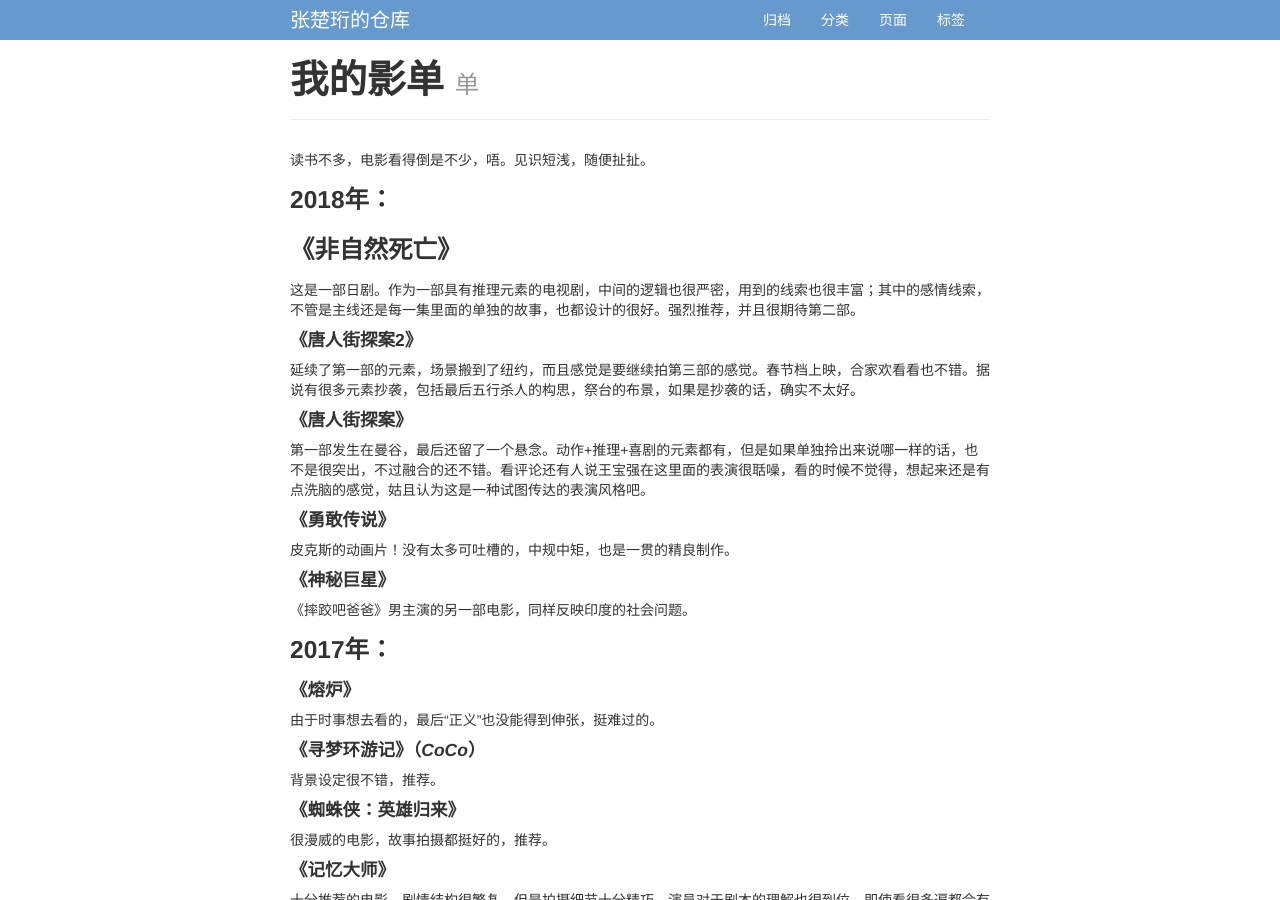
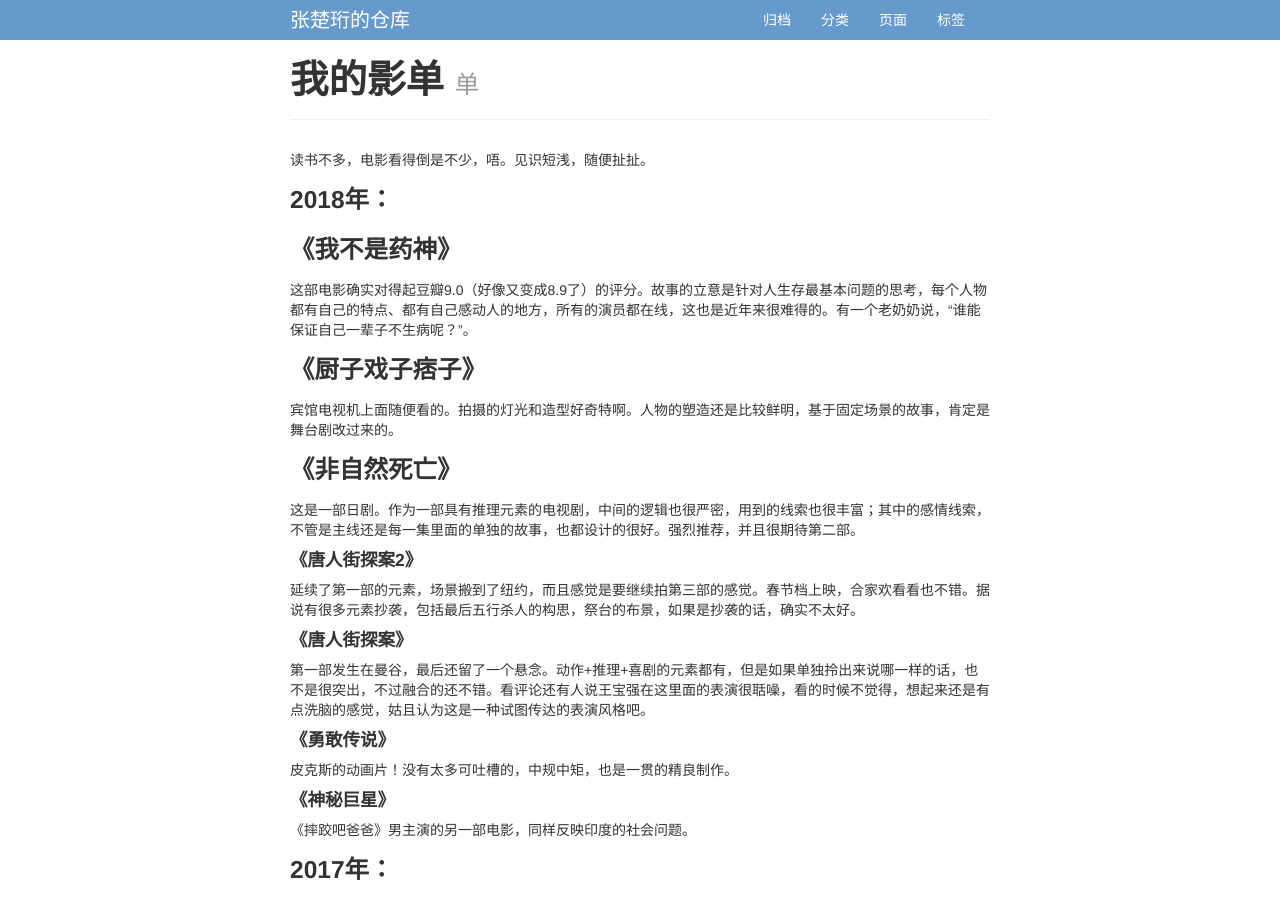
Before and after one commit to zhangchuheng123/zhangchuheng123.github.io, a Jekyll site: the page built from my_pages/list-of-movies.md, in a window 1280 px wide and 900 px high. Built offline with Jekyll 4.4.1, drawn with Linux system fonts in a browser that asks for light colours.

Commit message:
update movies

```diff
--- a/my_pages/list-of-movies.md
+++ b/my_pages/list-of-movies.md
@@ -8,6 +8,14 @@ tagline: 单
 读书不多，电影看得倒是不少，唔。见识短浅，随便扯扯。
 
 ### 2018年：
+
+### 《我不是药神》
+
+这部电影确实对得起豆瓣9.0（好像又变成8.9了）的评分。故事的立意是针对人生存最基本问题的思考，每个人物都有自己的特点、都有自己感动人的地方，所有的演员都在线，这也是近年来很难得的。有一个老奶奶说，“谁能保证自己一辈子不生病呢？”。
+
+### 《厨子戏子痞子》
+
+宾馆电视机上面随便看的。拍摄的灯光和造型好奇特啊。人物的塑造还是比较鲜明，基于固定场景的故事，肯定是舞台剧改过来的。
 
 ### 《非自然死亡》
 
```
